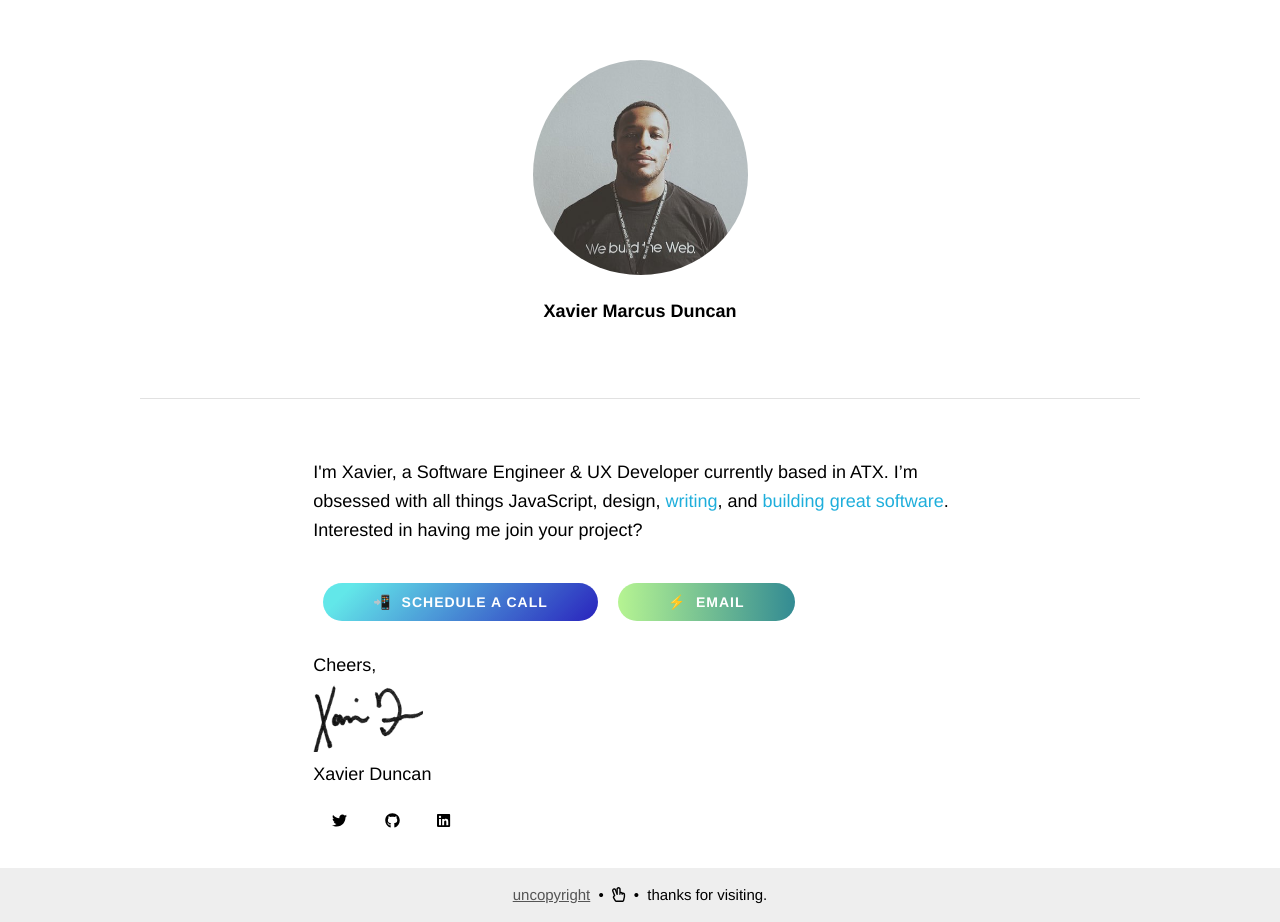
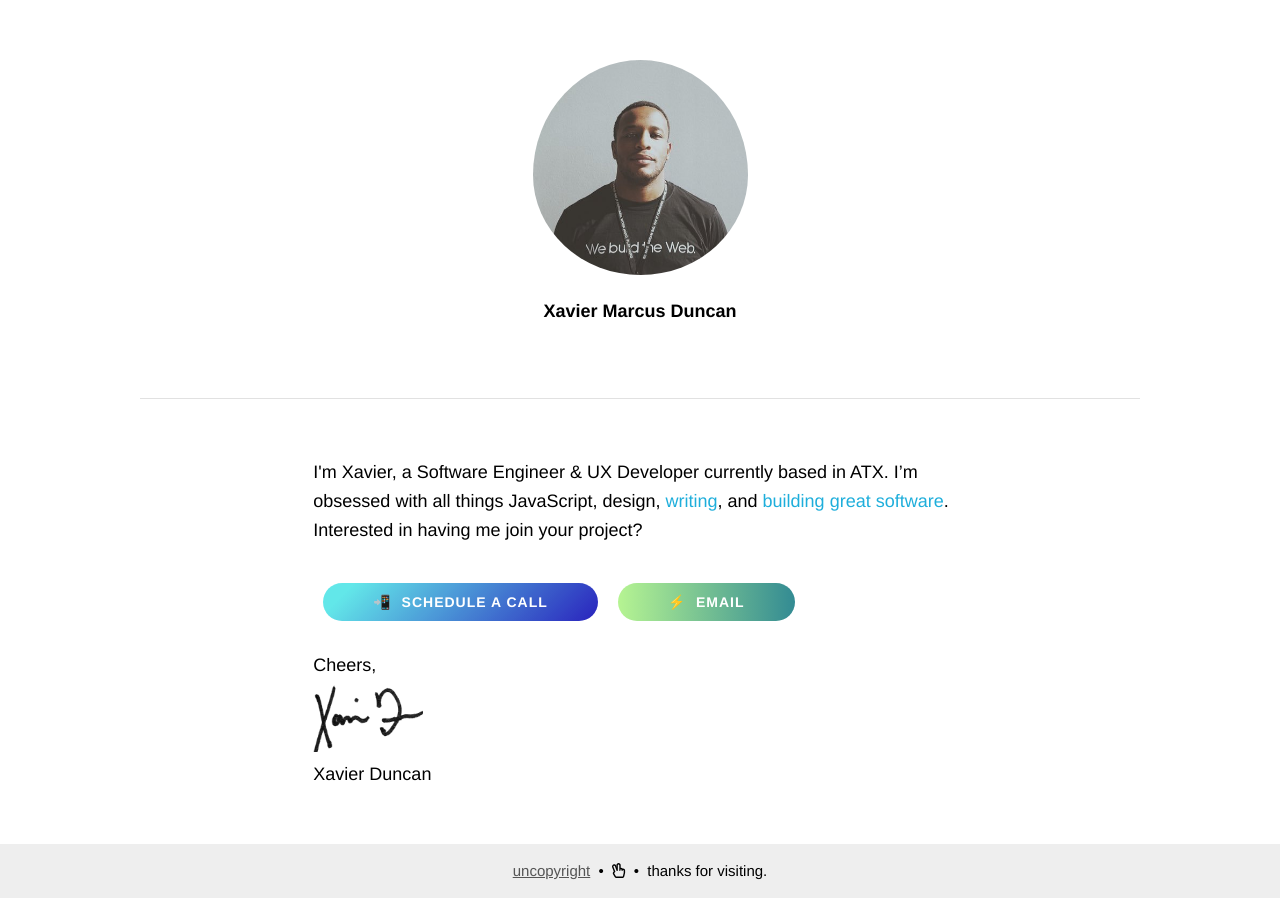
Before and after one commit to xmd404/xavier.fun, a Gatsby site: page / in a window 1280 px wide. After the commit the page ends 898 px from the top, so only its background shows below. Built offline with nearby package versions, Linux system fonts and the light colour scheme; Gatsby itself is replaced by a stand-in of ours; a web font is replaced by a local one.

Commit message:
Remove social media icons from bio

```diff
--- a/src/components/bio.js
+++ b/src/components/bio.js
@@ -1,7 +1,6 @@
 import React from 'react';
 import { Link } from 'gatsby';
 import Signature from '../components/signature';
-import SocialMedia from '../components/social-media';
 
 const divStyle = {
   padding: '0 0 35px',
@@ -33,7 +32,6 @@ const Bio = () =>
             </Link>
           </h6>
           <Signature />
-          <SocialMedia />
         </div>
       </div>
     </div>
```
